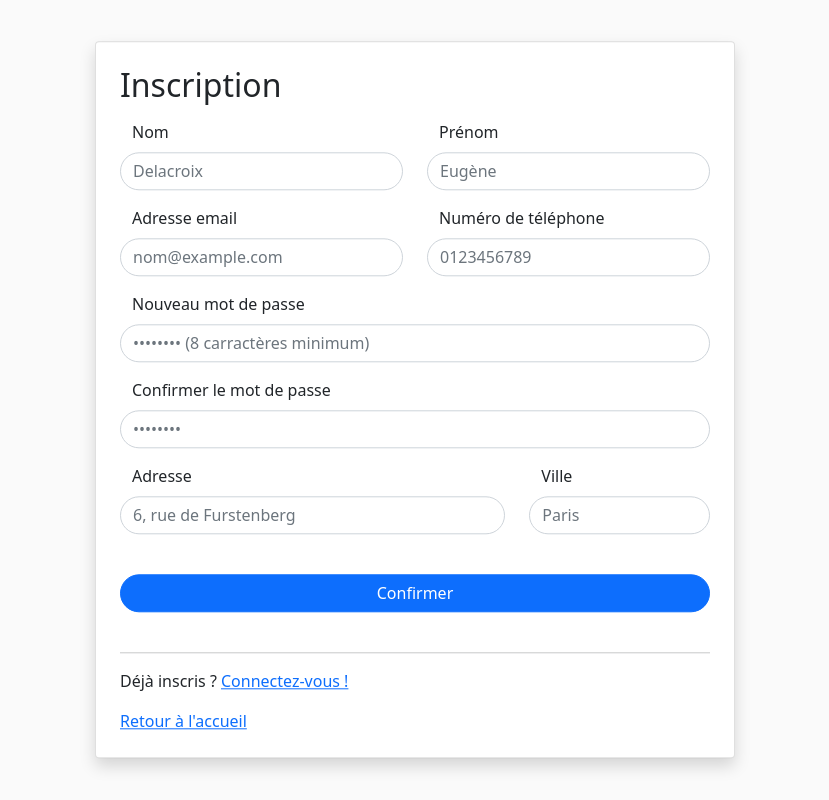
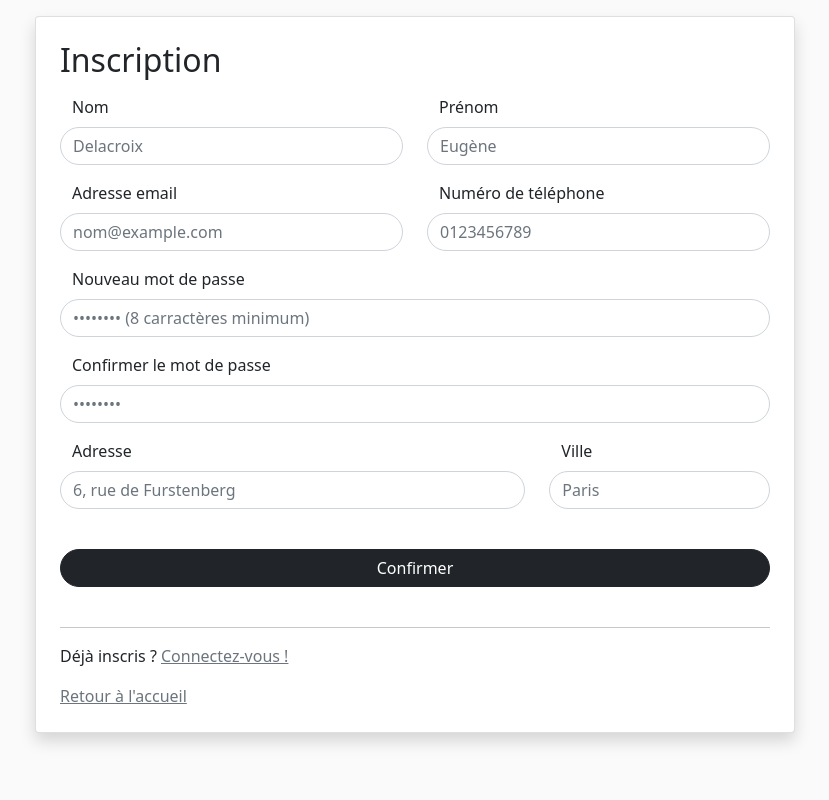
Before and after one commit to 0lbap/check-this-outfit, a PHP site: page /inscription.php in a window 1280 px wide. Shown: the whole page, without its empty margins (225-1054 px from the left). Run offline with PHP 8.4, Linux system fonts and the light colour scheme.

Commit message:
Changement de la couleur d'accent en noir

```diff
--- a/inscription.php
+++ b/inscription.php
@@ -6,9 +6,9 @@ error_reporting(E_ALL);
 
 if(isset($_SESSION['user'])){
     header('location:index.php');
-    }
+}
 $bdd_user="root";
-$bdd_password="";
+$bdd_password="root";
 try
 {
     $bdd = new PDO("mysql:host=localhost;dbname=projet_web;charset=utf8", "$bdd_user", "$bdd_password");
@@ -27,7 +27,7 @@ if(isset($_POST['nom']) && isset($_POST['prenom']) && isset($_POST['email']) &&
     $ville=$_POST['ville'];
     $adresse=$_POST['adresse'];
     $telephone=$_POST['telephone'];
-    if(!empty($email) AND !empty($password) AND !empty($passconfirm) AND !empty($nom) AND !empty($prenom)AND !empty($ville) AND !empty($adresse) AND !empty($telephone)){
+    if(!empty($email) && !empty($password) && !empty($passconfirm) && !empty($nom) && !empty($prenom) && !empty($ville) && !empty($adresse) && !empty($telephone)){
         if(filter_var($email, FILTER_VALIDATE_EMAIL)){
             if(strlen($password)>=8){
                 if($password==$passconfirm){
@@ -49,7 +49,7 @@ if(isset($_POST['nom']) && isset($_POST['prenom']) && isset($_POST['email']) &&
     }
 }
 ?>
-                <!DOCTYPE html>
+<!DOCTYPE html>
 <html lang="fr">
 <head>
     <meta charset="UTF-8">
@@ -60,8 +60,8 @@ if(isset($_POST['nom']) && isset($_POST['prenom']) && isset($_POST['email']) &&
 </head>
 <body>
     <main class="container">
-        <div class="row">
-            <div class="card col-md-8 col-lg-6 p-4 position-absolute top-50 start-50 translate-middle shadow">
+        <div class="row justify-content-center">
+            <div class="card col-md-10 col-lg-8 p-4 mt-sm-3 shadow">
                 <form class="row" action="inscription.php" method="POST">
                     <h2 class="mb-3 fw-light">Inscription</h2>
                     <div class="col-sm-6 mb-3">
@@ -114,14 +114,14 @@ if(isset($_POST['nom']) && isset($_POST['prenom']) && isset($_POST['email']) &&
                     </div>
                     <div class="col-12">
                         <div class="row m-0 mt-4 mb-4">
-                            <button type="submit" class="btn btn-primary rounded-pill">Confirmer</button>
+                            <button type="submit" class="btn btn-dark rounded-pill">Confirmer</button>
                         </div>
                     </div>
                 </form>
                 <hr>
                 <div>
-                    <p>Déjà inscris ? <a href="connexion.php">Connectez-vous !</a></p>
-                    <a href="index.php">Retour à l'accueil</a>
+                    <p>Déjà inscris ? <a href="connexion.php" class="link-secondary">Connectez-vous !</a></p>
+                    <a href="index.php" class="link-secondary">Retour à l'accueil</a>
                 </div>
             </div>
         </div>
```
